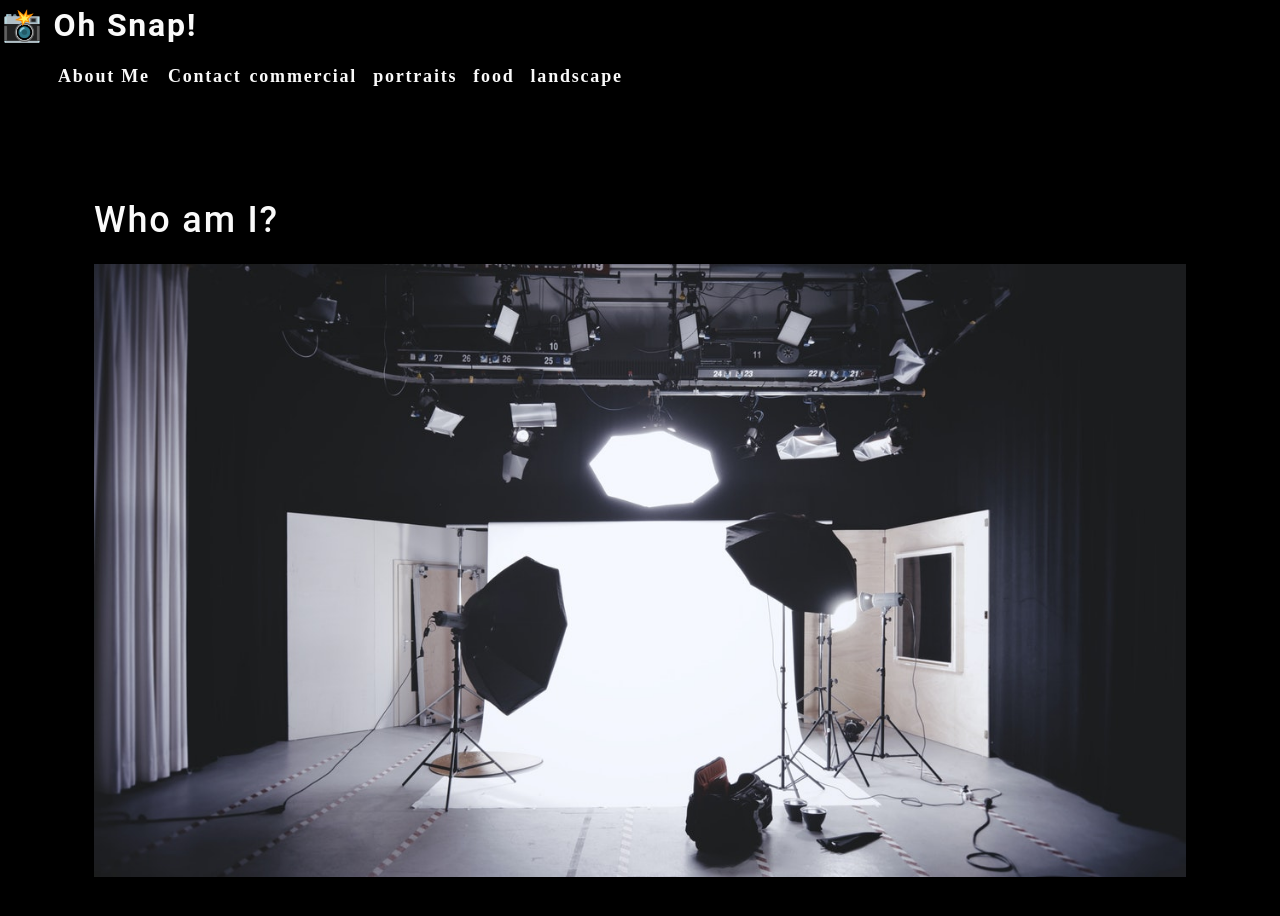
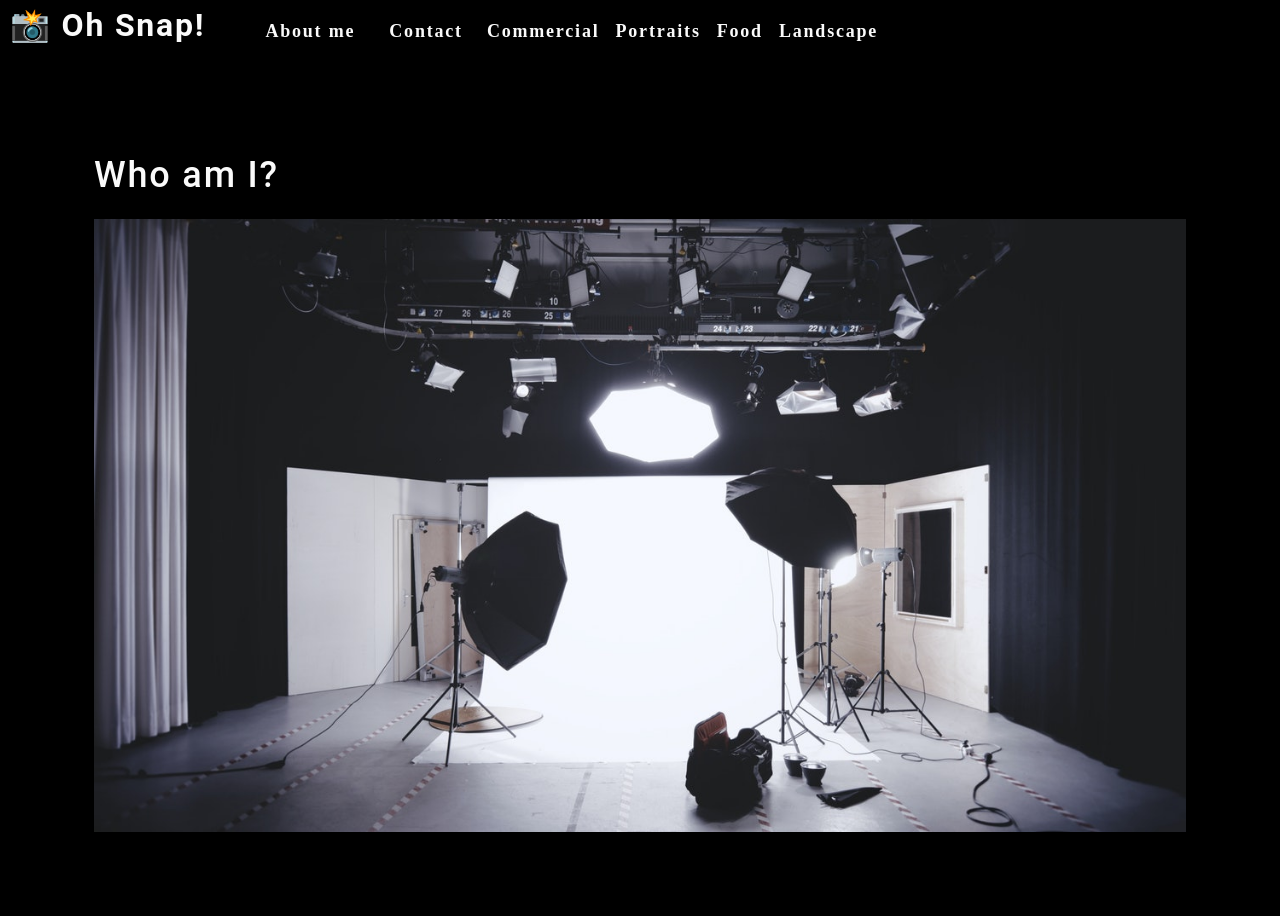
Before and after one commit to KristyNerhaugen/photo-port, a React (Create React App) app: page / in a window 1280 px wide. Shown: the top 916 px of the page. Built offline with nearby package versions, Linux system fonts and the light colour scheme.

Commit message:
all Nav tests working and passing

```diff
--- a/src/components/Nav/index.js
+++ b/src/components/Nav/index.js
@@ -1,4 +1,5 @@
 import React from "react";
+import { capitalizeFirstLetter } from "../../utils/helpers";
 
 function Nav() {
   const categories = [
@@ -15,33 +16,44 @@
     },
   ];
 
-  function categorySelected(name) {
-    console.log(`${name} clicked`);
-  }
+  const handleClick = (item) => {
+    console.log(item);
+    return item;
+  };
 
   return (
-    <header>
+    <header className="flex-row px-1">
       <h2>
-        <a href="/">
+        <a data-testid="link" href="/">
           <span role="img" aria-label="camera">
+            {" "}
             📸
           </span>{" "}
-          Oh Snap!{" "}
+          Oh Snap!
         </a>
       </h2>
       <nav>
         <ul className="flex-row">
           <li className="mx-2">
-            <a href="#about">About Me</a>
+            <a
+              data-testid="about"
+              href="#about"
+              onClick={() => handleClick("About")}
+            >
+              About me
+            </a>
           </li>
-          <li>
-            {" "}
-            <span>Contact</span>
+          <li className={"mx-2"}>
+            <span onClick={() => handleClick("Contact")}>Contact</span>
           </li>
           {categories.map((category) => (
             <li className="mx-1" key={category.name}>
-              <span onClick={() => categorySelected(category.name)}>
-                {category.name}
+              <span
+                onClick={() => {
+                  handleClick(category.name);
+                }}
+              >
+                {capitalizeFirstLetter(category.name)}
               </span>
             </li>
           ))}
```
Also changed, not shown: 2 other files (tests, documents, lock files or other folders).
